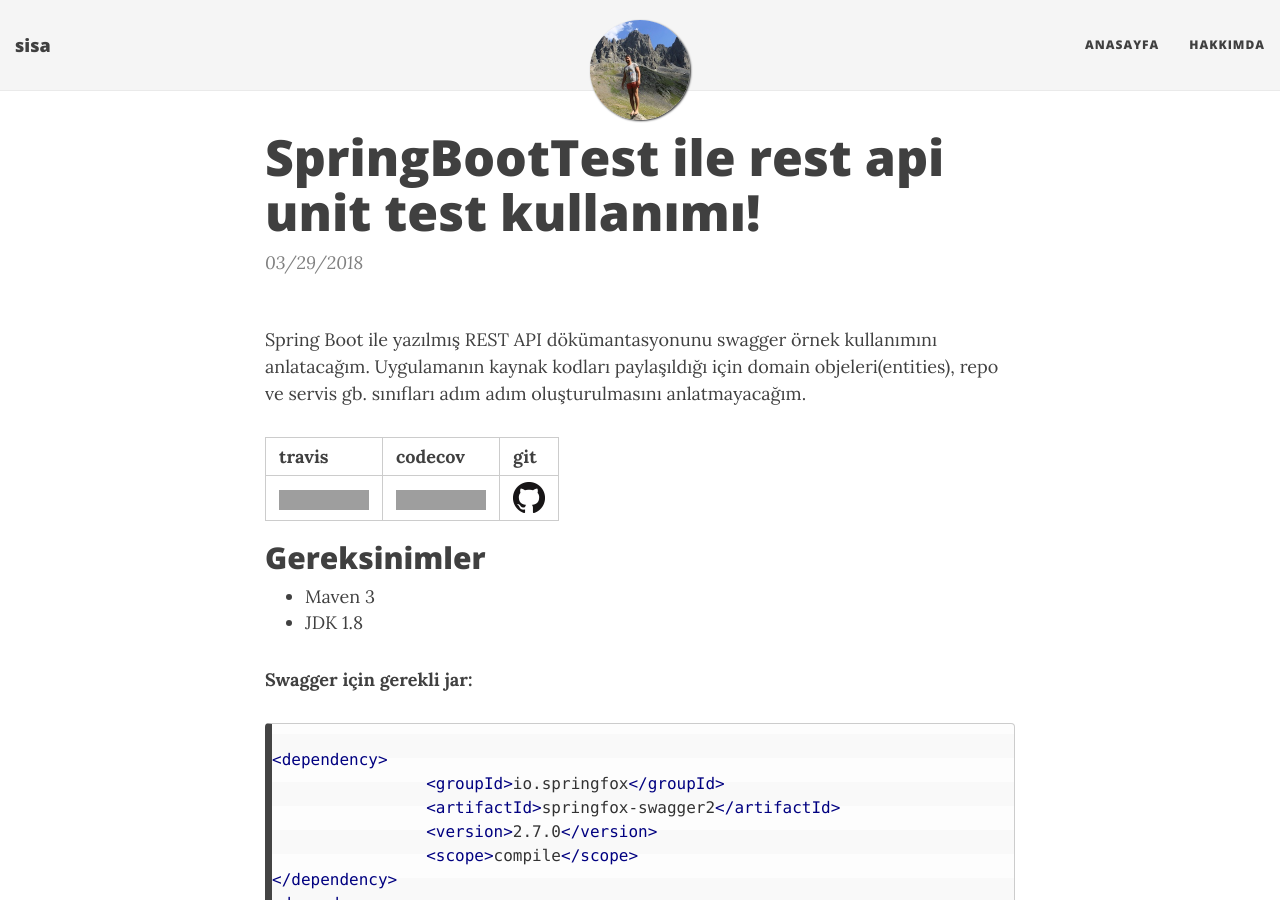
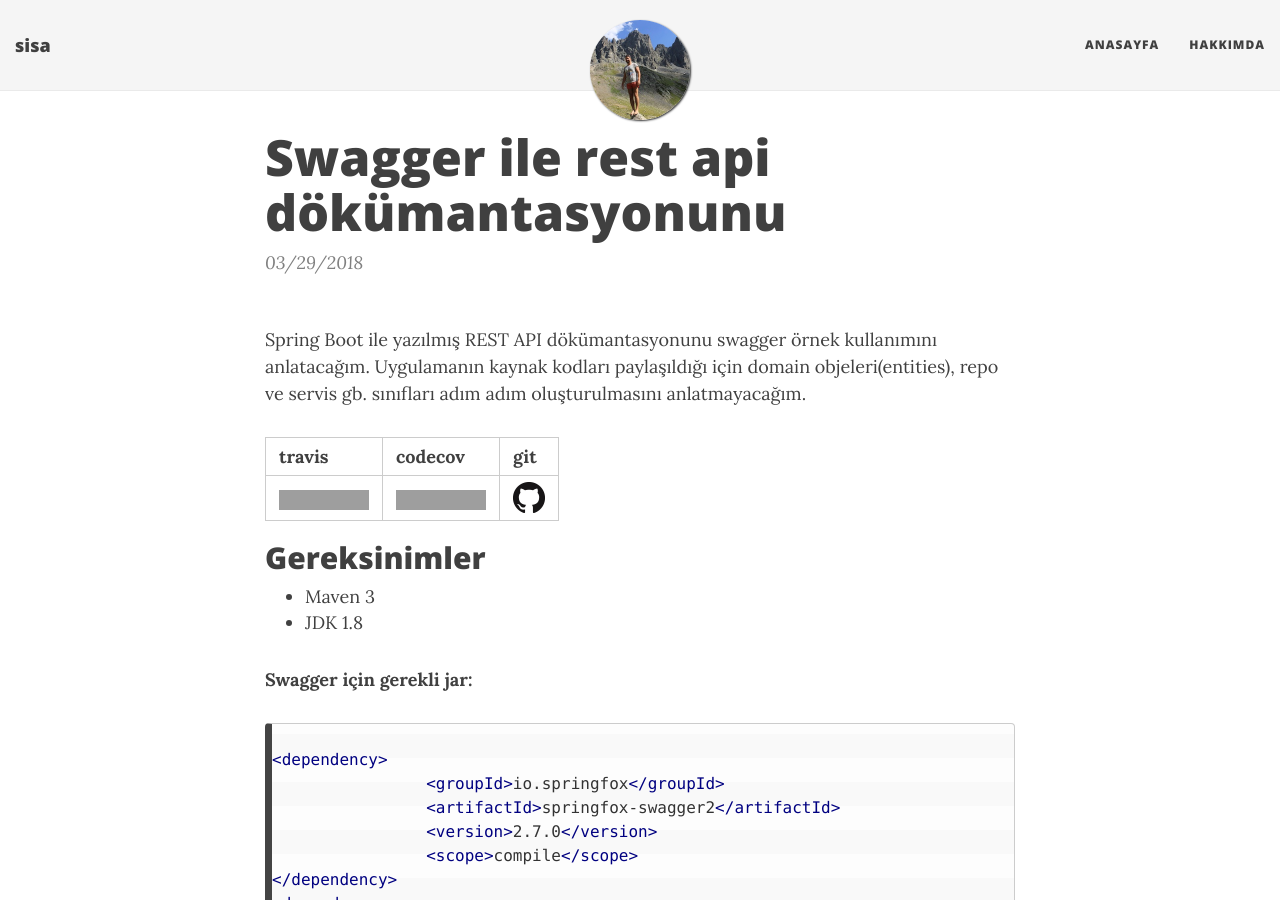
Before and after one commit to sisa/sisa.github.io, a Jekyll site: the page built from _posts/2018-03-29-spring-rest-h2-swagger.md, in a window 1280 px wide and 900 px high. Built offline with Jekyll 4.4.1, drawn with Linux system fonts in a browser that asks for light colours; nearby versions of some CDN libraries; some of the changed text lies outside the part shown; grey boxes are pictures that could not be loaded.

Commit message:
başlık düzeltildi.

```diff
--- a/_posts/2018-03-29-spring-rest-h2-swagger.md
+++ b/_posts/2018-03-29-spring-rest-h2-swagger.md
@@ -1,7 +1,7 @@
 ---
 layout: post
-title: SpringBootTest ile rest api unit test kullanımı!
-tags: [SpringBootTest, spring, junit, rest, test]
+title: Swagger ile rest api dökümantasyonunu
+tags: [Swagger,SpringBoot, spring, rest,]
 bigimg:
 
 ---
```
